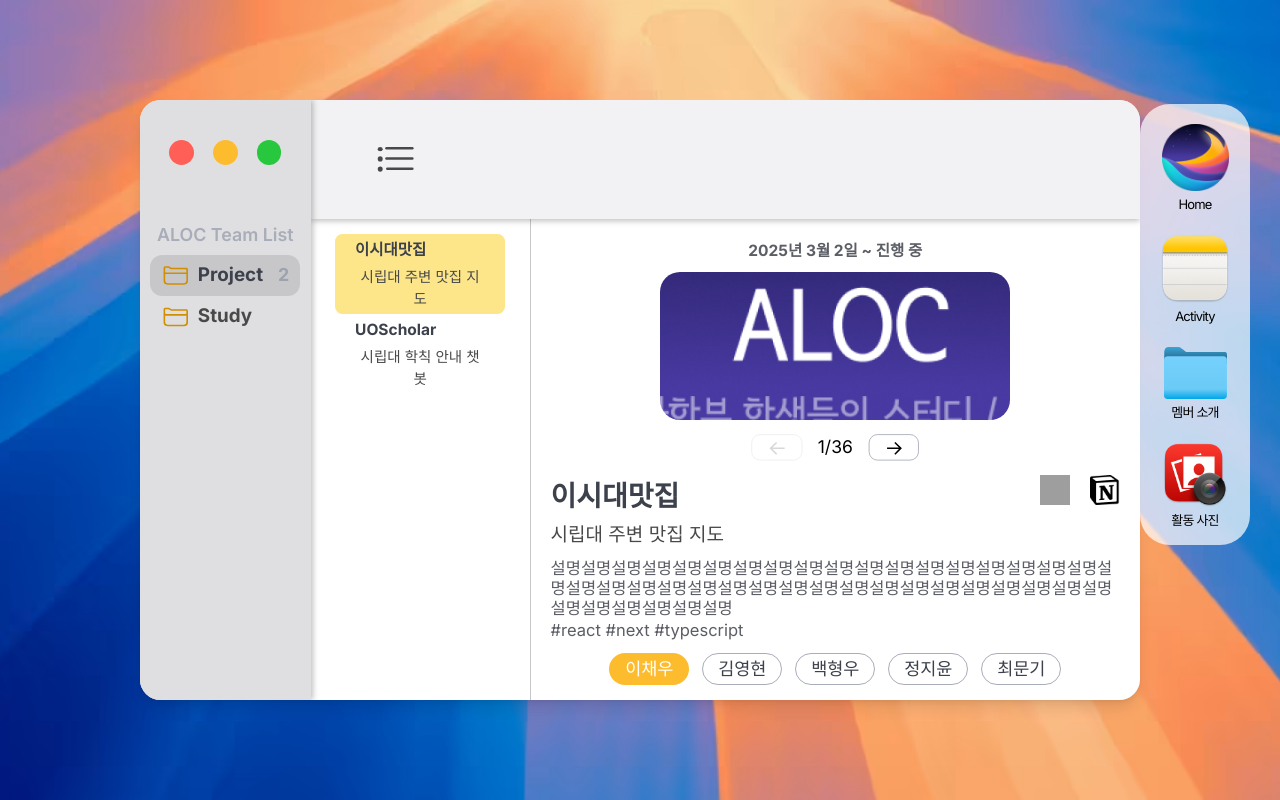
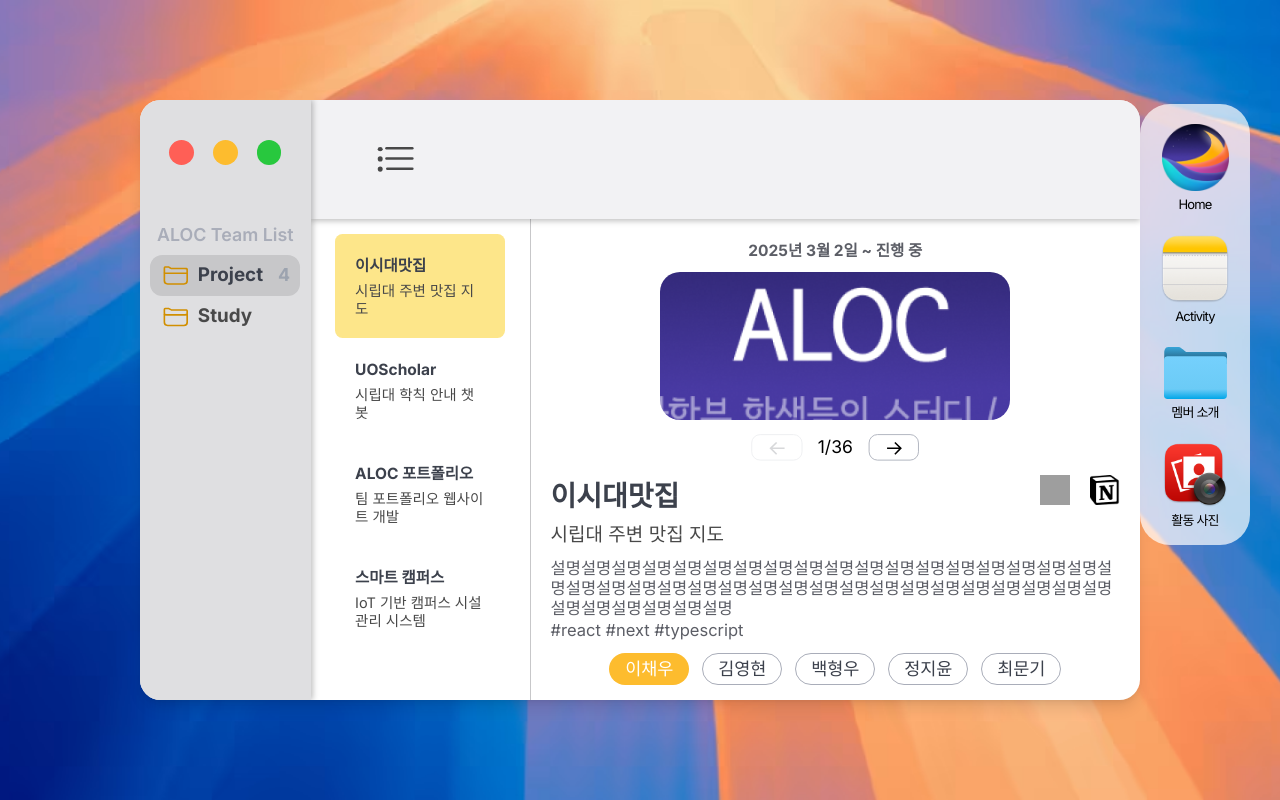
Before and after one commit to ALOC-dev/aloc-homepage, a Next.js app: page /activity in a window 1280 px wide. Built offline with nearby package versions, Linux system fonts and the light colour scheme; grey boxes are pictures that could not be loaded.

Commit message:
feat: add new projects and studies to activities data, enhance button styling in ProjectsPage

```diff
--- a/src/app/(main)/(detail-pages)/(layout-pages)/activity/page.tsx
+++ b/src/app/(main)/(detail-pages)/(layout-pages)/activity/page.tsx
@@ -145,7 +145,7 @@ export default function ProjectsPage() {
                 <button
                   key={item.id}
                   onClick={() => setSelectedItem(item.id)}
-                  className={`w-[170px] h-[80px] flex flex-col justify-center items-start rounded-[7.5px] p-5 cursor-pointer transition-colors ${
+                  className={`w-[170px] min-h-[80px] flex flex-col justify-center items-start rounded-[7.5px] p-5 cursor-pointer transition-colors ${
                     selectedItem === item.id
                       ? 'bg-yellow-200'
                       : 'bg-transparent'
@@ -154,7 +154,7 @@ export default function ProjectsPage() {
                   <h3 className='text-[15.5px] font-bold text-text-primary mb-[4.5px]'>
                     {item.title}
                   </h3>
-                  <p className='text-[14.5px] text-text-secondary'>
+                  <p className='text-[14.5px] text-text-secondary leading-tight text-left'>
                     {item.subtitle}
                   </p>
                 </button>
--- a/src/app/data/activities.ts
+++ b/src/app/data/activities.ts
@@ -44,6 +44,36 @@ export const projects: Project[] = [
     notion: 'https://aloc.notion.site/uoscholar',
     slidesCount: 24,
   },
+  {
+    id: '3',
+    title: 'ALOC 포트폴리오',
+    subtitle: '팀 포트폴리오 웹사이트 개발',
+    description:
+      '설명설명설명설명설명설명설명설명설명설명설명설명설명설명설명설명설명설명설명설명설명설명설명설명설명설명설명설명설명설명설명설명설명설명설명설명설명설명설명설명설명설명설명',
+    image: '/images/figma/project-image-2b1b0e.png',
+    tags: ['react', 'next', 'tailwind', 'typescript'],
+    date: '2025년 1월 10일 ~ 완료',
+    members: ['이채우', '김영현', '백형우', '정지윤', '최문기', '박주영'],
+    status: 'completed',
+    github: 'https://github.com/aloc-team/portfolio',
+    notion: 'https://aloc.notion.site/portfolio',
+    slidesCount: 42,
+  },
+  {
+    id: '4',
+    title: '스마트 캠퍼스',
+    subtitle: 'IoT 기반 캠퍼스 시설 관리 시스템',
+    description:
+      '설명설명설명설명설명설명설명설명설명설명설명설명설명설명설명설명설명설명설명설명설명설명설명설명설명설명설명설명설명설명설명설명설명설명설명설명설명설명설명설명설명설명설명',
+    image: '/images/figma/project-image-2b1b0e.png',
+    tags: ['python', 'django', 'iot', 'aws'],
+    date: '2024년 12월 ~ 진행 중',
+    members: ['이채우', '김영현', '백형우'],
+    status: 'active',
+    github: 'https://github.com/aloc-team/smart-campus',
+    notion: 'https://aloc.notion.site/smart-campus',
+    slidesCount: 28,
+  },
 ];
 
 export const studies = [
@@ -62,4 +92,49 @@ export const studies = [
     notion: 'https://aloc.notion.site/algorithm-study',
     slidesCount: 18,
   },
+  {
+    id: '2',
+    title: '웹 개발 스터디',
+    subtitle: 'React와 Next.js 심화 학습',
+    description:
+      '설명설명설명설명설명설명설명설명설명설명설명설명설명설명설명설명설명설명설명설명설명설명설명설명설명설명설명설명설명설명설명설명설명설명설명설명설명설명설명설명설명설명설명',
+    image: '/images/figma/activity-photo.png',
+    tags: ['react', 'next', 'typescript', 'tailwind'],
+    date: '2024년 12월 ~ 진행 중',
+    members: ['이채우', '김영현', '정지윤', '최문기'],
+    status: 'active',
+    github: 'https://github.com/aloc-team/web-study',
+    notion: 'https://aloc.notion.site/web-study',
+    slidesCount: 25,
+  },
+  {
+    id: '3',
+    title: 'AI/ML 스터디',
+    subtitle: '머신러닝과 딥러닝 기초부터 심화까지',
+    description:
+      '설명설명설명설명설명설명설명설명설명설명설명설명설명설명설명설명설명설명설명설명설명설명설명설명설명설명설명설명설명설명설명설명설명설명설명설명설명설명설명설명설명설명설명',
+    image: '/images/figma/activity-photo.png',
+    tags: ['python', 'tensorflow', 'pytorch', 'scikit-learn'],
+    date: '2024년 11월 ~ 진행 중',
+    members: ['백형우', '정지윤', '박주영'],
+    status: 'active',
+    github: 'https://github.com/aloc-team/ai-ml-study',
+    notion: 'https://aloc.notion.site/ai-ml-study',
+    slidesCount: 32,
+  },
+  {
+    id: '4',
+    title: '데이터베이스 스터디',
+    subtitle: 'SQL과 NoSQL 데이터베이스 설계',
+    description:
+      '설명설명설명설명설명설명설명설명설명설명설명설명설명설명설명설명설명설명설명설명설명설명설명설명설명설명설명설명설명설명설명설명설명설명설명설명설명설명설명설명설명설명설명',
+    image: '/images/figma/activity-photo.png',
+    tags: ['mysql', 'postgresql', 'mongodb', 'redis'],
+    date: '2024년 10월 ~ 완료',
+    members: ['이채우', '김영현', '백형우', '정지윤', '최문기'],
+    status: 'completed',
+    github: 'https://github.com/aloc-team/database-study',
+    notion: 'https://aloc.notion.site/database-study',
+    slidesCount: 20,
+  },
 ];
```
